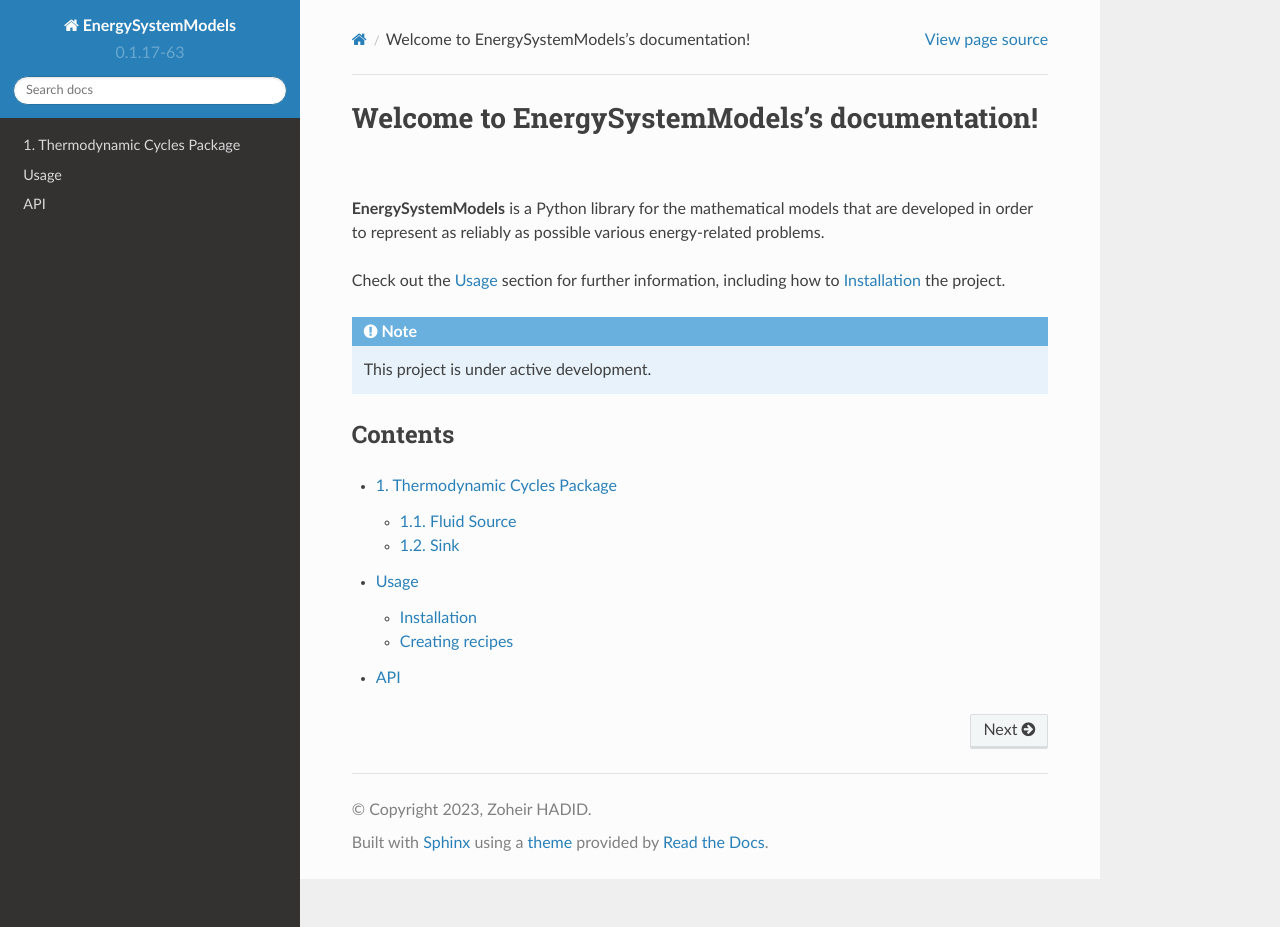
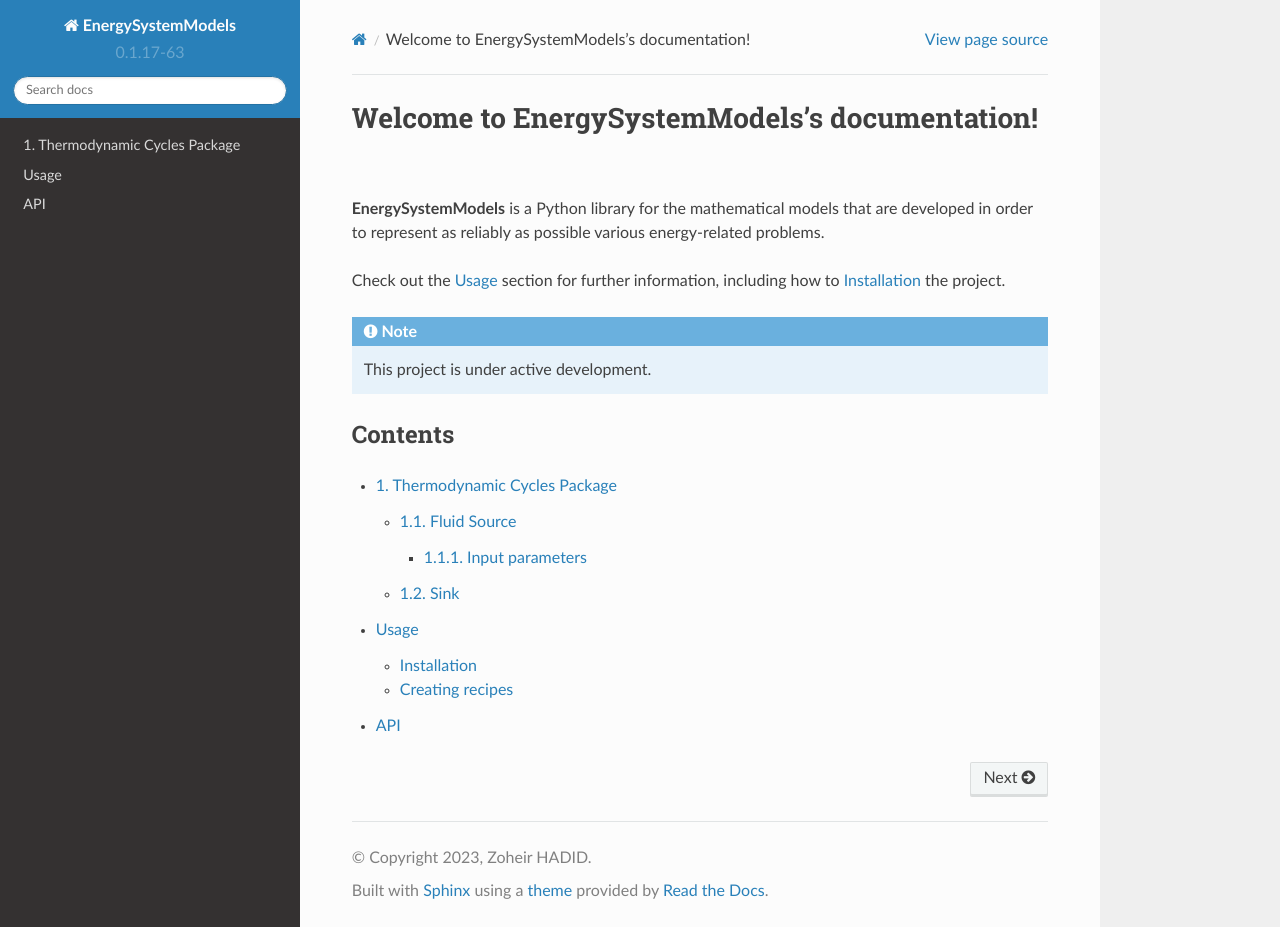
Before and after one commit to ZoheirHADID/EnergySystemModels-Tutorial, a Sphinx documentation site: the page built from docs/source/index.rst, in a window 1280 px wide and 927 px high. Built offline with Sphinx 7.4.7 and the Read the Docs theme 2.0.0, drawn with Linux system fonts in a browser that asks for light colours.

Commit message:
Update Thermodynamic Cycles Package.rst

```diff
--- a/docs/source/Thermodynamic Cycles Package.rst
+++ b/docs/source/Thermodynamic Cycles Package.rst
@@ -1,14 +1,16 @@
 1. Thermodynamic Cycles Package
-=====
+===============================
 
 .. _installation:
 
 1.1. Fluid Source
 -----------------
+1.1.1. Input parameters
++++++++++++++++++++++++
 
 To use EnergySystemModels, first install it using pip:
 
-   .. list-table:: Title
+   .. list-table:: Input parameters of Fluid Source module
       :widths: 25 25 50 50
       :header-rows: 1
 
```
